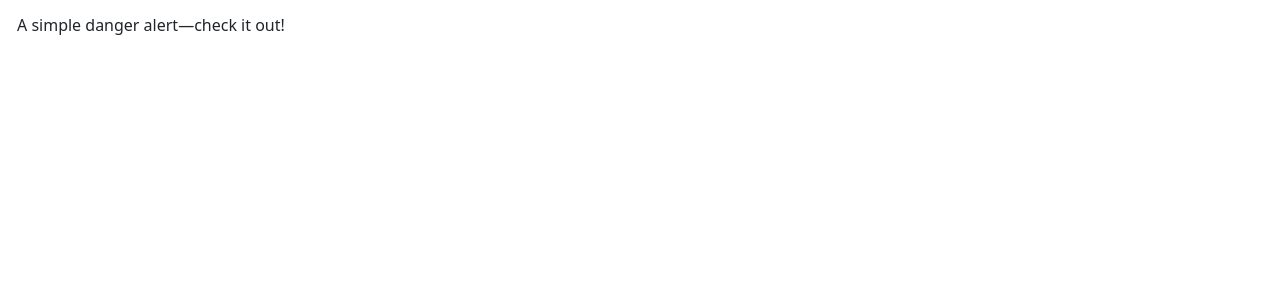
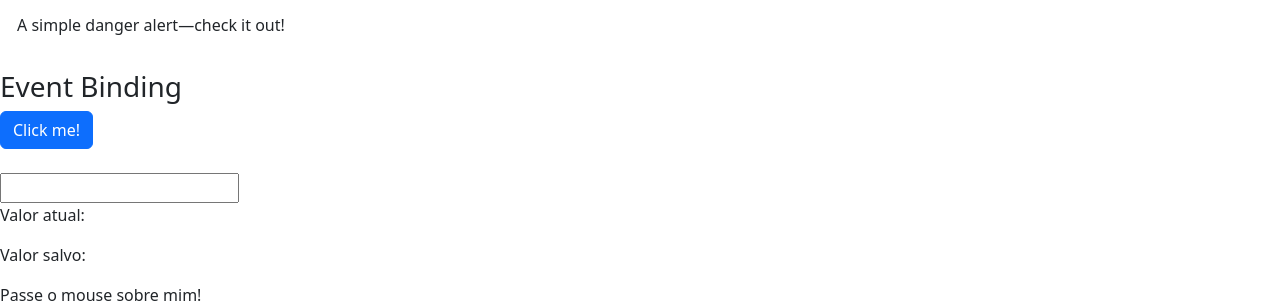
Before and after one commit to WellingtonIdeao/angular-course, an Angular app: page / in a window 1280 px wide. Shown: the part 935-1239 px from the top of the page. Before the commit the page ends 1005 px from the top, so only its background shows below. Built offline with nearby package versions, Linux system fonts and the light colour scheme.

Commit message:
Event Binding

```diff
--- a/src/app/data-binding/data-binding.component.css
+++ b/src/app/data-binding/data-binding.component.css
@@ -0,0 +1,4 @@
+.highlight {
+    background-color: yellow ;
+    font-weight: bold;
+}
--- a/src/app/data-binding/data-binding.component.html
+++ b/src/app/data-binding/data-binding.component.html
@@ -33,8 +33,30 @@
 
             <!--Style Binding-->
             <div class="alert alert-danger" role="alert" [style.display]="classe.value == 'alert-danger'? 'block': 'none'">A simple danger alert—check it out!</div>
-
-
+        </div>
+    </article>
+    <article>
+        <h3>Event Binding</h3>
+        <div>
+            <button (click)="buttonClicked()"
+            class="btn btn-primary">
+            Click me!
+            </button>
+            <br><br>
+            <input #inputField type="text"
+            (keyup)="onKeyUp($event)"
+            (keyup.enter)="saveValue(inputField.value)"
+            (blur)="saveValue($any($event.target).value)"
+            >
+            <p>Valor atual: {{ currentValue }}</p>
+            <p>Valor salvo: {{ savedValue }}</p>
+            <span
+             (mouseover)="onMouseOverOut()"
+             (mouseout)="onMouseOverOut()"
+             [class.highlight]="isMouseOver"
+            >
+            Passe o mouse sobre mim!
+            </span>
         </div>
     </article>
 </section>
--- a/src/app/data-binding/data-binding.component.ts
+++ b/src/app/data-binding/data-binding.component.ts
@@ -10,6 +10,11 @@ export class DataBindingComponent {
   cursoAngular: boolean = true;
   urlImagem: string = 'https://picsum.photos/200/300';
 
+  currentValue: string = '';
+  savedValue: string = '';
+
+  isMouseOver: boolean = false;
+
   constructor() { }
 
   getValor(): number{
@@ -19,6 +24,18 @@ export class DataBindingComponent {
   getCurtirAngular(): boolean{
     return true;
   }
+  buttonClicked(): void{
+    alert('botao clicado');
+  }
+  onKeyUp(event: KeyboardEvent): void{
+    this.currentValue = (<HTMLInputElement>event.target).value;
+  }
+  saveValue(value: string): void {
+    this.savedValue = value;
+  }
+  onMouseOverOut(): void{
+    this.isMouseOver = !this.isMouseOver;
+  }
 
 
 }
```
